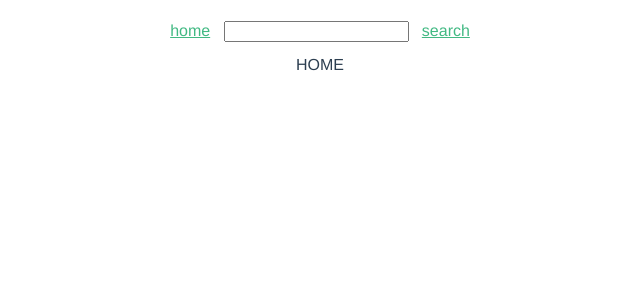
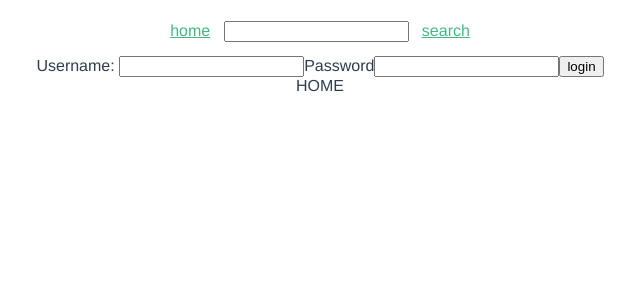
Before and after one commit to gurtejboparai/bookwyrm, a Vue app in the folder bookwyrm_frontend/: page / in a window 1280 px wide. Shown: the top 300 px of the page, without its empty margins (320-960 px from the left). Built offline with nearby package versions, Linux system fonts and the light colour scheme.

Commit message:
added a front end login/out component with Vue.

```diff
--- a/bookwyrm_frontend/src/App.vue
+++ b/bookwyrm_frontend/src/App.vue
@@ -1,14 +1,18 @@
 <template>
   <SearchBar/>
+  <Logger/>
   <router-view/>
 </template>
 <script>
 import SearchBar from '@/components/SearchBar.vue'
+import Logger from '@/components/Logger.vue'
 
 export default {
   name: 'Home',
   components: {
-    SearchBar
+      SearchBar,
+      /*I put it here because I think it would be nice to always have access to the login/logout abilities*/
+      Logger
   }
 }
 </script>
--- a/bookwyrm_frontend/src/components/Logger.Vue
+++ b/bookwyrm_frontend/src/components/Logger.Vue
@@ -1,16 +1,16 @@
 <template>
     <div class="box">
         <div v-if="signedIn">
-            <h5>You are logged in as, {{accountName}}</h5>
-            <button>logout</button>
+            <h5>You are logged in as, {{activeUser}}</h5>
+            <button v-on:click="logout">logout</button>
         </div>
         <div v-else>
             <form  method="post">
             <label for="username">Username: </label>
-            <input type="text" name="userField" id="username" required>
+            <input type="text" name="userField" id="username" required v-model="accountName">
             <label for="pWord">Password</label>
             <input type="password" name="passField" id="pWord" required>
-            <input type="submit" value="login">
+            <input type="submit" value="login" v-on:click="login">
             </form>
         </div>
     </div>
@@ -18,17 +18,27 @@
 
 
 <script>
-import Logger from './components/Logger.vue'
 
 export default {
-    name:'Logger'
+    name:'Logger',
     data() {
         return {
-            accountName: ""
+            accountName: "",
+            activeUser: "",
             signedIn: false
         }
     },
-    methods()
+    methods: {
+        logout(){
+            this.accountName = ""
+            this.activeUser = ""
+            this.signedIn = false
+        },
+        login(){
+            this.signedIn = true
+            this.activeUser = this.accountName
+        }
+    }
 }
 </script>
 
```
